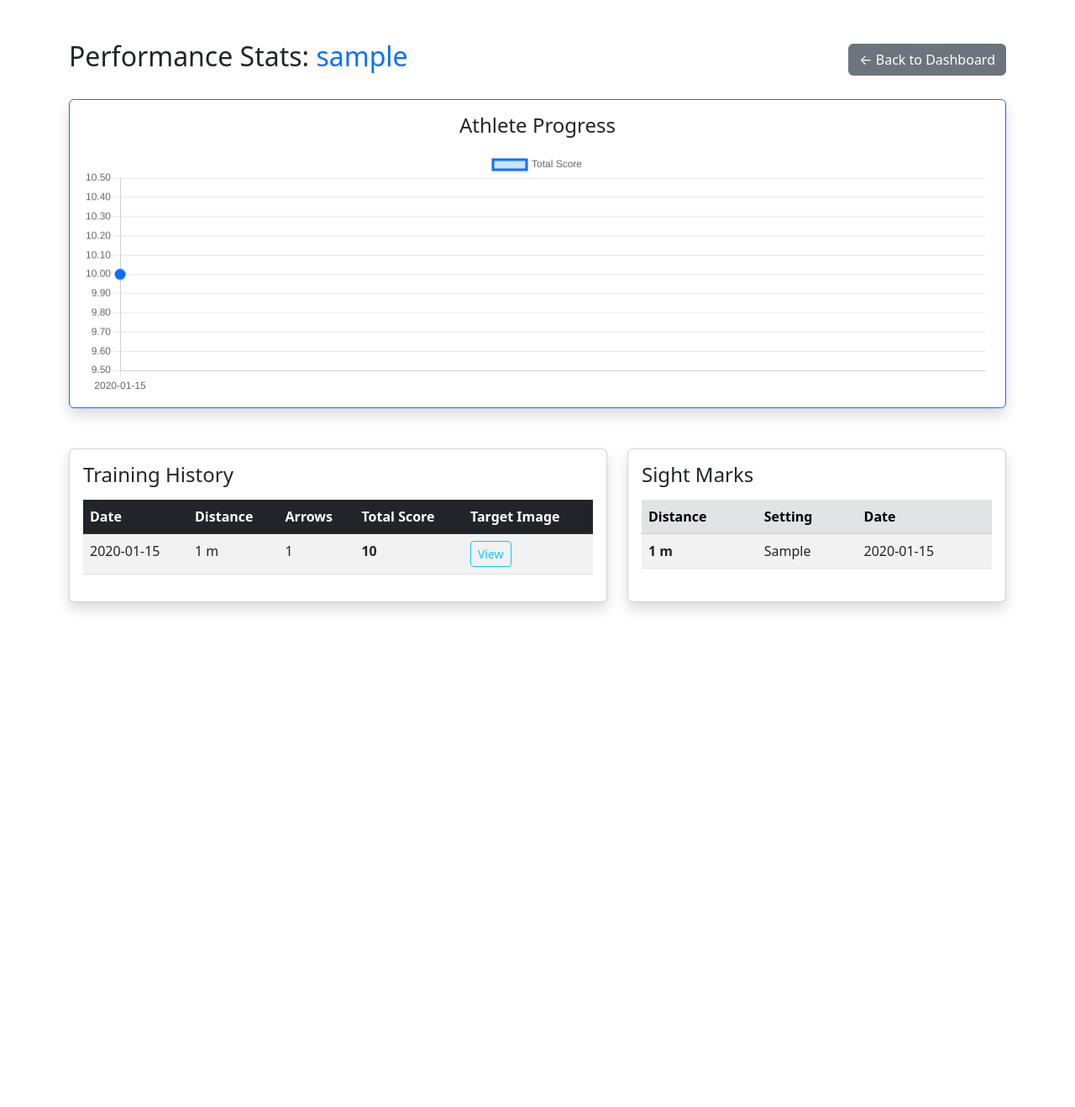
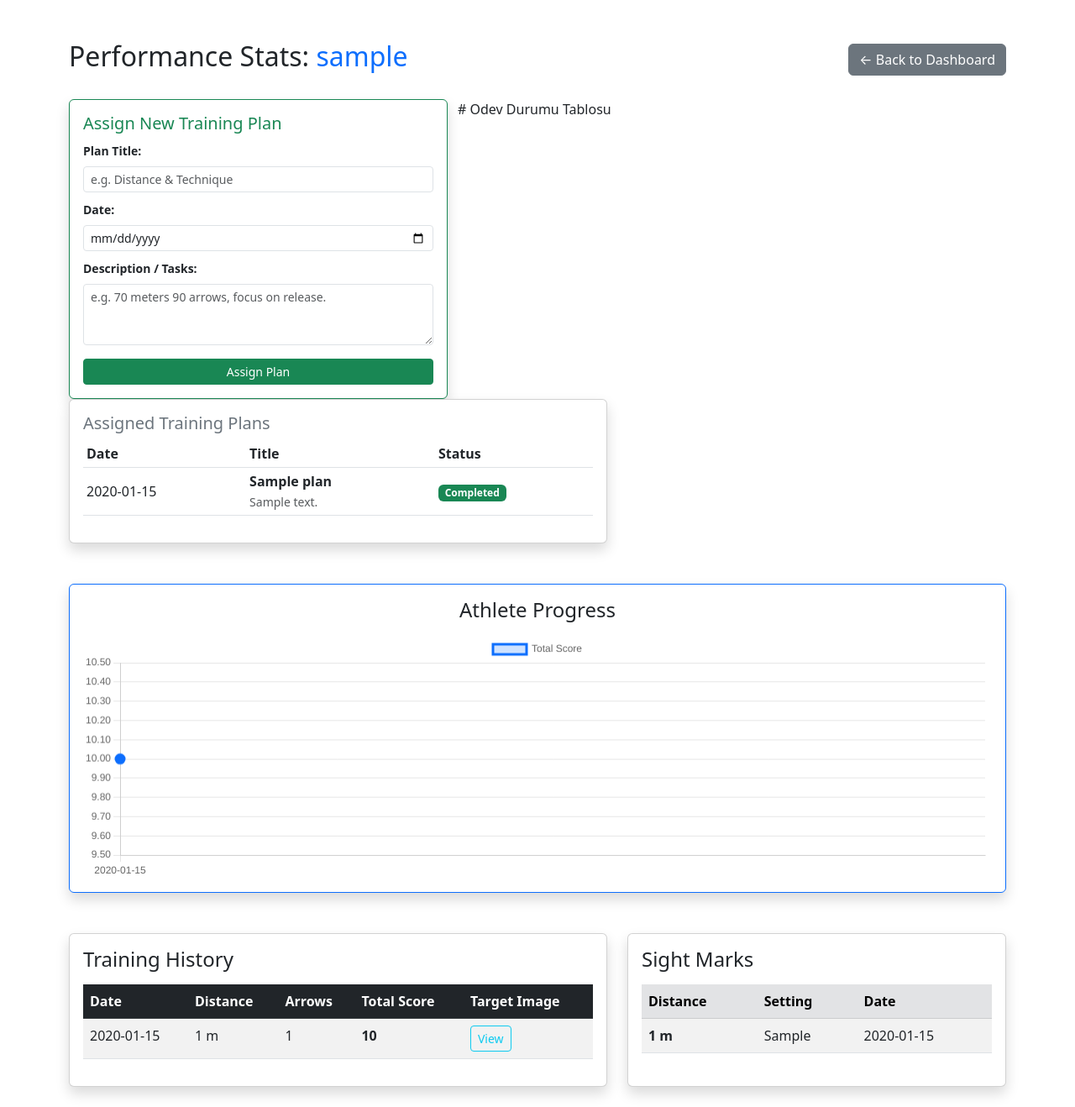
Before and after one commit to ByAurelius/archery-performance-tracker, a Flask app: template templates/athlete_stats.html in a window 1280 px wide. Shown: the part 56-1374 px from the top of the page at 84% size. Before the commit the page ends 784 px from the top, so only its background shows below. Run offline with Flask 3, Linux system fonts and the light colour scheme; the template is opened without the code that fills it: values that come from a table or form of the project are taken from there, others are empty; tables that the repository leaves empty hold one stand-in row (values such as "Sample post").

Commit message:
Added training assignment and plan completion module

```diff
--- a/app.py
+++ b/app.py
@@ -22,6 +22,8 @@ class Archer(db.Model):
     is_coach = db.Column(db.Boolean, default=False)
     scores = db.relationship('Score', backref='shooter', lazy=True)
     sight_marks = db.relationship('SightMark', backref='shooter', lazy=True)
+    # Yeni Iliski: Sporcunun antrenman programlari
+    training_plans = db.relationship('TrainingPlan', backref='receiver', lazy=True)
 
 
 class Score(db.Model):
@@ -40,6 +42,16 @@ class SightMark(db.Model):
     distance = db.Column(db.Integer, nullable=False)
     setting = db.Column(db.String(50), nullable=False)
     archer_id = db.Column(db.Integer, db.ForeignKey('archer.id'), nullable=False)
+
+
+# YENI TABLO: Antrenman Programlari (Training Plans)
+class TrainingPlan(db.Model):
+    id = db.Column(db.Integer, primary_key=True)
+    title = db.Column(db.String(100), nullable=False)  # Orn: Monday Technical Training
+    description = db.Column(db.Text, nullable=False)  # Orn: 70m 90 arrows + physical conditioning
+    date_assigned = db.Column(db.String(20), nullable=False)
+    is_completed = db.Column(db.Boolean, default=False)  # Odev bitti mi?
+    athlete_id = db.Column(db.Integer, db.ForeignKey('archer.id'), nullable=False)
 
 
 with app.app_context():
@@ -96,24 +108,55 @@ def coach_dashboard_page():
         return redirect(url_for('home_page'))
 
 
-# YENI SAYFA: Antrenorun Sporcu Detaylarini Gordugu Route
 @app.route('/athlete/<int:athlete_id>')
 def athlete_stats_page(athlete_id):
     if 'user_id' not in session or not session.get('is_coach'):
         return redirect(url_for('home_page'))
 
-    # İlgili sporcuyu veritabaninda bul
     athlete = Archer.query.get_or_404(athlete_id)
-
-    # Eger id'si verilen kisi antrenorse guvenlik amaciyla gosterme
     if athlete.is_coach:
         return redirect(url_for('coach_dashboard_page'))
 
     athlete_scores = Score.query.filter_by(archer_id=athlete.id).all()
     athlete_sight_marks = SightMark.query.filter_by(archer_id=athlete.id).all()
+    # Sporcuya ait odevleri de sayfaya gonderiyoruz
+    athlete_plans = TrainingPlan.query.filter_by(athlete_id=athlete.id).all()
 
     return render_template('athlete_stats.html', athlete=athlete, scores=athlete_scores,
-                           sight_marks=athlete_sight_marks)
+                           sight_marks=athlete_sight_marks, plans=athlete_plans)
+
+
+# YENI ROUTE: Antrenorun Odev Atamasi
+@app.route('/assign_plan/<int:athlete_id>', methods=['POST'])
+def assign_plan(athlete_id):
+    if 'user_id' not in session or not session.get('is_coach'):
+        return redirect(url_for('home_page'))
+
+    form_title = request.form.get('title')
+    form_desc = request.form.get('description')
+    form_date = request.form.get('date_assigned')
+
+    new_plan = TrainingPlan(title=form_title, description=form_desc, date_assigned=form_date, athlete_id=athlete_id)
+    db.session.add(new_plan)
+    db.session.commit()
+
+    return redirect(url_for('athlete_stats_page', athlete_id=athlete_id))
+
+
+# YENI ROUTE: Sporcunun Odevi "Tamamlandi" Olarak Isaretlemesi
+@app.route('/complete_plan/<int:plan_id>')
+def complete_plan(plan_id):
+    if 'user_id' not in session:
+        return redirect(url_for('login_page'))
+
+    plan = TrainingPlan.query.get_or_404(plan_id)
+
+    # Guvenlik kontrolu: Odev gerçekten bu sporcuya mi ait?
+    if plan.athlete_id == session['user_id']:
+        plan.is_completed = True
+        db.session.commit()
+
+    return redirect(url_for('dashboard_page'))
 
 
 @app.route('/add_score', methods=['GET', 'POST'])
@@ -163,8 +206,10 @@ def dashboard_page():
     if 'user_id' in session:
         user_scores = Score.query.filter_by(archer_id=session['user_id']).all()
         user_sight_marks = SightMark.query.filter_by(archer_id=session['user_id']).all()
+        # Sporcunun kendi ekraninda odevlerini listelemesi icin veriyi cekiyoruz
+        user_plans = TrainingPlan.query.filter_by(athlete_id=session['user_id']).all()
         return render_template('dashboard.html', username=session['username'], scores=user_scores,
-                               sight_marks=user_sight_marks)
+                               sight_marks=user_sight_marks, plans=user_plans)
     else:
         return redirect(url_for('login_page'))
 
--- a/templates/athlete_stats.html
+++ b/templates/athlete_stats.html
@@ -5,6 +5,73 @@
 <div class="d-flex justify-content-between align-items-center mb-4">
     <h2>Performance Stats: <span class="text-primary">{{ athlete.username }}</span></h2>
     <a href="/coach_dashboard" class="btn btn-secondary">&larr; Back to Dashboard</a>
+</div>
+
+<div class="row mb-5">
+    <div class="col-md-5">
+        <div class="card shadow border-success">
+            <div class="card-body">
+                <h5 class="card-title text-success">Assign New Training Plan</h5>
+                <form method="POST" action="/assign_plan/{{ athlete.id }}">
+                    <div class="mb-2">
+                        <label class="form-label small fw-bold">Plan Title:</label>
+                        <input type="text" name="title" class="form-control form-control-sm" placeholder="e.g. Distance & Technique" required>
+                    </div>
+                    <div class="mb-2">
+                        <label class="form-label small fw-bold">Date:</label>
+                        <input type="date" name="date_assigned" class="form-control form-control-sm" required>
+                    </div>
+                    <div class="mb-3">
+                        <label class="form-label small fw-bold">Description / Tasks:</label>
+                        <textarea name="description" class="form-control form-control-sm" rows="3" placeholder="e.g. 70 meters 90 arrows, focus on release." required></textarea>
+                    </div>
+                    <button type="submit" class="btn btn-sm btn-success w-100">Assign Plan</button>
+                </form>
+            </div>
+        </div>
+    </div>
+
+    # Odev Durumu Tablosu
+    <div class="col-md-7">
+        <div class="card shadow h-100">
+            <div class="card-body">
+                <h5 class="card-title text-secondary">Assigned Training Plans</h5>
+                {% if plans %}
+                <div class="table-responsive">
+                    <table class="table table-sm table-hover align-middle">
+                        <thead>
+                            <tr>
+                                <th>Date</th>
+                                <th>Title</th>
+                                <th>Status</th>
+                            </tr>
+                        </thead>
+                        <tbody>
+                            {% for plan in plans %}
+                            <tr>
+                                <td>{{ plan.date_assigned }}</td>
+                                <td>
+                                    <span class="fw-bold text-dark">{{ plan.title }}</span><br>
+                                    <small class="text-muted">{{ plan.description }}</small>
+                                </td>
+                                <td>
+                                    {% if plan.is_completed %}
+                                    <span class="badge bg-success">Completed</span>
+                                    {% else %}
+                                    <span class="badge bg-warning text-dark">Pending</span>
+                                    {% endif %}
+                                </td>
+                            </tr>
+                            {% endfor %}
+                        </tbody>
+                    </table>
+                </div>
+                {% else %}
+                <div class="alert alert-light border mt-3">No training plans assigned yet.</div>
+                {% endif %}
+            </div>
+        </div>
+    </div>
 </div>
 
 {% if scores %}
```
Also changed, not shown: templates/dashboard.html (+30 -0 lines).
